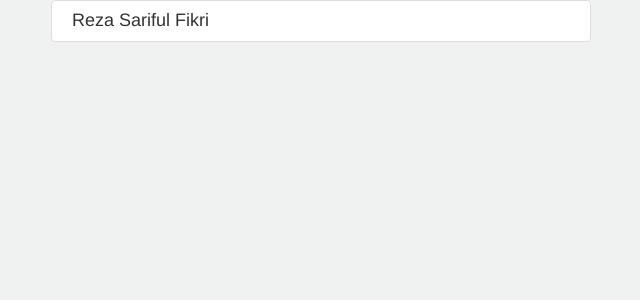
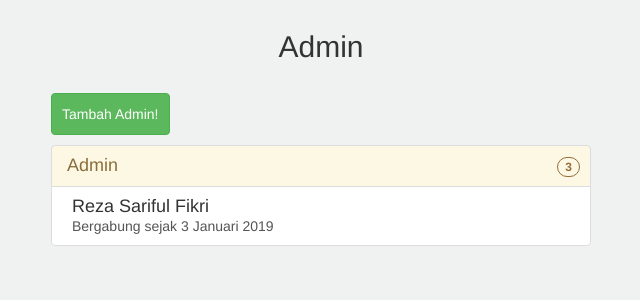
Before and after one commit to rezafikkri/aplikasi-tabungan, a PHP site: page /app_tabungan/index.php?pg=admin in a window 1280 px wide. Shown: the top 300 px of the page, without its empty margins (319-959 px from the left). Run offline with PHP 8.4, Linux system fonts and the light colour scheme.

Commit message:
membuat design halaman admin

```diff
--- a/admin/admin.php
+++ b/admin/admin.php
@@ -1,7 +1,15 @@
 <div class="col-lg-6 col-lg-offset-3">
+	<h2 class="judul text-center">Admin</h2>
+	<a href="" class="btn btn-success mb-10">Tambah Admin!</a>
+
 	<div class="list-group">
+		<li class="list-group-item list-group-item-warning">
+            <h4 class="list-group-item-heading">Admin <span class="badge normal">3</span></h4>
+        </li>
+
 		<a class="list-group-item" href="">
 			<h4 class="list-group-item-heading">Reza Sariful Fikri</h4>
+			<p class="list-group-item-text">Bergabung sejak 3 Januari 2019</p>
 		</a>
 	</div>
 </div>
--- a/transaksi/tabungan_detail.php
+++ b/transaksi/tabungan_detail.php
@@ -31,7 +31,7 @@
 
     <div class="col-lg-12 nopadding-all mb-100">
         <div class="list-group">
-             <li class="list-group-item list-group-item-warning">
+            <li class="list-group-item list-group-item-warning">
                 <h4 class="list-group-item-heading">Riwayat Transaksi <span class="badge normal">10</span></h4>
             </li>
             <!-- List group -->
```
